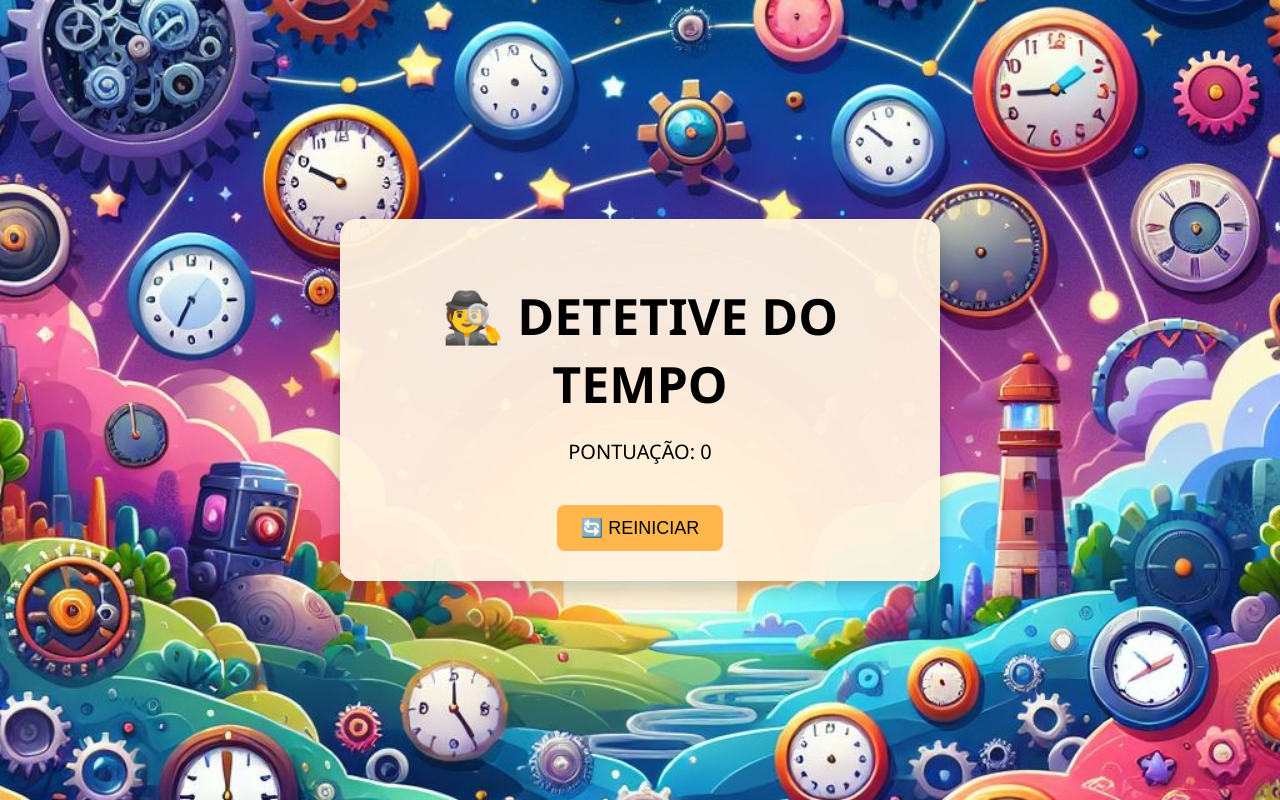
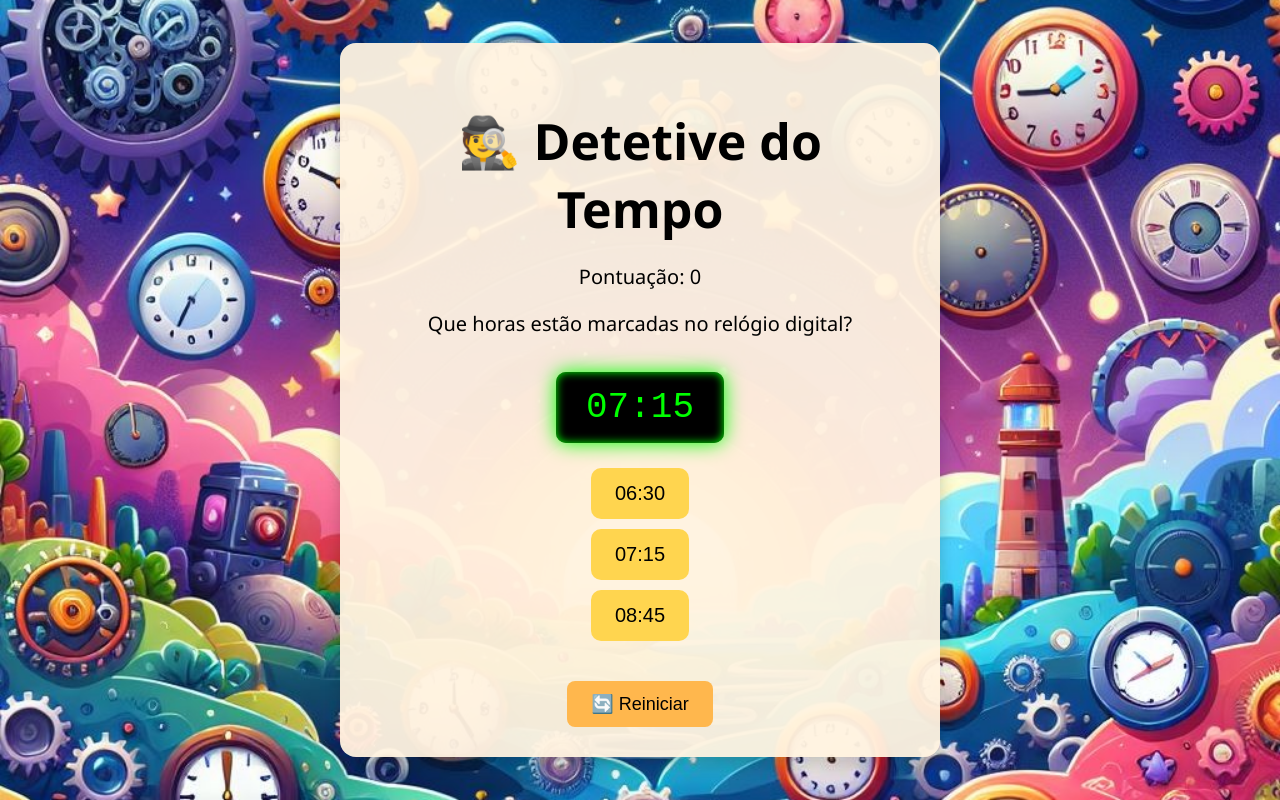
Before and after one commit to projetosef2/tempo, a plain HTML site: page index.html in a window 1280 px wide. Drawn offline with Linux system fonts and the light colour scheme.

Commit message:
Update index.html

```diff
--- a/index.html
+++ b/index.html
@@ -1,248 +1,248 @@
-<!DOCTYPE HTML>
-<HTML LANG="PT-BR">
-<HEAD>
-  <META CHARSET="UTF-8">
-  <META NAME="VIEWPORT" CONTENT="WIDTH=DEVICE-WIDTH, INITIAL-SCALE=1.0">
-  <TITLE>DETETIVE DO TEMPO</TITLE>
-  <STYLE>
+<!DOCTYPE html>
+<html lang="pt-BR">
+<head>
+  <meta charset="UTF-8">
+  <meta name="viewport" content="width=device-width, initial-scale=1.0">
+  <title>Detetive do Tempo</title>
+  <style>
     * {
-      BOX-SIZING: BORDER-BOX;
+      box-sizing: border-box;
     }
-    BODY {
-      FONT-FAMILY: 'SEGOE UI', TAHOMA, GENEVA, VERDANA, SANS-SERIF;
-      BACKGROUND: URL('IMAGE/FUNDO.JPG') NO-REPEAT CENTER CENTER FIXED;
-      BACKGROUND-SIZE: COVER;
-      MARGIN: 0;
-      PADDING: 0;
-      DISPLAY: FLEX;
-      JUSTIFY-CONTENT: CENTER;
-      ALIGN-ITEMS: CENTER;
-      MIN-HEIGHT: 100VH;
-      FONT-SIZE: 20PX;
+    body {
+      font-family: 'Segoe UI', Tahoma, Geneva, Verdana, sans-serif;
+      background: url('image/fundo.jpg') no-repeat center center fixed;
+      background-size: cover;
+      margin: 0;
+      padding: 0;
+      display: flex;
+      justify-content: center;
+      align-items: center;
+      min-height: 100vh;
+      font-size: 20px;
     }
-    .CONTAINER {
-      BACKGROUND-COLOR: RGBA(255, 243, 224, 0.95);
-      BORDER-RADIUS: 16PX;
-      BOX-SHADOW: 0 8PX 16PX RGBA(0,0,0,0.2);
-      MAX-WIDTH: 600PX;
-      WIDTH: 90%;
-      PADDING: 30PX;
-      TEXT-ALIGN: CENTER;
+    .container {
+      background-color: rgba(255, 243, 224, 0.95);
+      border-radius: 16px;
+      box-shadow: 0 8px 16px rgba(0,0,0,0.2);
+      max-width: 600px;
+      width: 90%;
+      padding: 30px;
+      text-align: center;
     }
-    H1 {
-      FONT-SIZE: 2.5EM;
-      MARGIN-BOTTOM: 20PX;
+    h1 {
+      font-size: 2.5em;
+      margin-bottom: 20px;
     }
-    .FASE CANVAS, .FASE IMG {
-      MAX-WIDTH: 100%;
-      HEIGHT: AUTO;
-      MARGIN: 10PX 0;
+    .fase canvas, .fase img {
+      max-width: 100%;
+      height: auto;
+      margin: 10px 0;
     }
-    .FASE {
-      DISPLAY: NONE;
+    .fase {
+      display: none;
     }
-    .VISIVEL {
-      DISPLAY: BLOCK;
+    .visivel {
+      display: block;
     }
-    .OPCAO {
-      DISPLAY: BLOCK;
-      MARGIN: 10PX AUTO;
-      PADDING: 14PX 24PX;
-      BACKGROUND-COLOR: #FFD54F;
-      BORDER: NONE;
-      BORDER-RADIUS: 10PX;
-      FONT-SIZE: 20PX;
-      CURSOR: POINTER;
-      TRANSITION: BACKGROUND-COLOR 0.3S;
+    .opcao {
+      display: block;
+      margin: 10px auto;
+      padding: 14px 24px;
+      background-color: #ffd54f;
+      border: none;
+      border-radius: 10px;
+      font-size: 20px;
+      cursor: pointer;
+      transition: background-color 0.3s;
     }
-    .OPCAO:HOVER {
-      BACKGROUND-COLOR: #FFCA28;
+    .opcao:hover {
+      background-color: #ffca28;
     }
-    #PONTUACAO {
-      FONT-SIZE: 20PX;
-      MARGIN-BOTTOM: 10PX;
+    #pontuacao {
+      font-size: 20px;
+      margin-bottom: 10px;
     }
-    #REINICIAR {
-      MARGIN-TOP: 20PX;
-      PADDING: 12PX 24PX;
-      FONT-SIZE: 18PX;
-      BACKGROUND-COLOR: #FFB74D;
-      BORDER: NONE;
-      BORDER-RADIUS: 8PX;
-      CURSOR: POINTER;
+    #reiniciar {
+      margin-top: 20px;
+      padding: 12px 24px;
+      font-size: 18px;
+      background-color: #ffb74d;
+      border: none;
+      border-radius: 8px;
+      cursor: pointer;
     }
-    #REINICIAR:HOVER {
-      BACKGROUND-COLOR: #FFA726;
+    #reiniciar:hover {
+      background-color: #ffa726;
     }
-    #MENSAGEMFINAL {
-      FONT-SIZE: 1.5EM;
-      FONT-WEIGHT: BOLD;
-      COLOR: #4CAF50;
-      MARGIN-TOP: 20PX;
+    #mensagemFinal {
+      font-size: 1.5em;
+      font-weight: bold;
+      color: #4caf50;
+      margin-top: 20px;
     }
-    .RELOGIO-DIGITAL {
-      DISPLAY: INLINE-BLOCK;
-      BACKGROUND-COLOR: #000;
-      COLOR: #0F0;
-      FONT-FAMILY: 'COURIER NEW', MONOSPACE;
-      FONT-SIZE: 36PX;
-      PADDING: 15PX 30PX;
-      BORDER-RADIUS: 10PX;
-      BOX-SHADOW: INSET 0 0 10PX #0F0, 0 0 20PX #0F0;
-      MARGIN: 15PX AUTO;
+    .relogio-digital {
+      display: inline-block;
+      background-color: #000;
+      color: #0f0;
+      font-family: 'Courier New', monospace;
+      font-size: 36px;
+      padding: 15px 30px;
+      border-radius: 10px;
+      box-shadow: inset 0 0 10px #0f0, 0 0 20px #0f0;
+      margin: 15px auto;
     }
-  </STYLE>
-</HEAD>
-<BODY>
-  <DIV CLASS="CONTAINER">
-    <H1>🕵️ DETETIVE DO TEMPO</H1>
-    <DIV ID="PONTUACAO">PONTUAÇÃO: 0</DIV>
-    <DIV ID="JOGO"></DIV>
-    <DIV ID="MENSAGEMFINAL"></DIV>
-    <BUTTON ID="REINICIAR" ONCLICK="REINICIARJOGO()">🔄 REINICIAR</BUTTON>
-  </DIV>
+  </style>
+</head>
+<body>
+  <div class="container">
+    <h1>🕵️ Detetive do Tempo</h1>
+    <div id="pontuacao">Pontuação: 0</div>
+    <div id="jogo"></div>
+    <div id="mensagemFinal"></div>
+    <button id="reiniciar" onclick="reiniciarJogo()">🔄 Reiniciar</button>
+  </div>
 
-  <AUDIO ID="SOMACERTO" SRC="AUDIOS/ACERTO.MP3"></AUDIO>
-  <AUDIO ID="SOMERRO" SRC="AUDIOS/ERRO.MP3"></AUDIO>
+  <audio id="somAcerto" src="audios/acerto.mp3"></audio>
+  <audio id="somErro" src="audios/erro.mp3"></audio>
 
-  <SCRIPT>
-    CONST FASES = [
-      { PERGUNTA: "QUE HORAS ESTÃO MARCADAS NO RELÓGIO DIGITAL?", TEXTO: "07:15", OPCOES: ["06:30", "07:15", "08:45"], CORRETA: "07:15" },
-      { PERGUNTA: "QUE HORAS ESTÃO MARCADAS NO RELÓGIO ANALÓGICO?", ANALOGICO: "11:30", OPCOES: ["11:30", "10:15", "12:00"], CORRETA: "11:30" },
-      { PERGUNTA: "SE A AULA COMEÇA ÀS 8:00 E TERMINA ÀS 9:00, QUANTO TEMPO DURA?", OPCOES: ["30 MINUTOS", "1 HORA", "2 HORAS"], CORRETA: "1 HORA" },
-      { PERGUNTA: "O LANCHE COMEÇOU ÀS 9:30 E TERMINOU ÀS 10:00. QUANTO TEMPO DUROU?", OPCOES: ["30 MINUTOS", "1 HORA", "15 MINUTOS"], CORRETA: "30 MINUTOS" },
-      { PERGUNTA: "QUE HORAS ESTÃO MARCADAS NO RELÓGIO ANALÓGICO?", ANALOGICO: "09:00", OPCOES: ["08:00", "09:00", "10:00"], CORRETA: "09:00" },
-      { PERGUNTA: "A PEÇA DE TEATRO COMEÇA ÀS 15:00 E TERMINA ÀS 17:00. QUANTO TEMPO DURA?", OPCOES: ["1 HORA", "2 HORAS", "3 HORAS"], CORRETA: "2 HORAS" },
-      { PERGUNTA: "JOÃO COMEÇOU A ESTUDAR ÀS 14:15 E PAROU ÀS 15:15. QUANTO TEMPO ELE ESTUDOU?", OPCOES: ["30 MINUTOS", "45 MINUTOS", "1 HORA"], CORRETA: "1 HORA" },
-      { PERGUNTA: "RELÓGIO ANALÓGICO: QUE HORAS SÃO?", ANALOGICO: "08:45", OPCOES: ["08:30", "08:45", "09:15"], CORRETA: "08:45" },
-      { PERGUNTA: "A ESCOLA ABRE ÀS 07:00 E FECHA ÀS 17:00. QUANTO TEMPO FICA ABERTA?", OPCOES: ["9 HORAS", "10 HORAS", "12 HORAS"], CORRETA: "10 HORAS" },
-      { PERGUNTA: "PEDRO FOI AO PARQUINHO DAS 16:00 ÀS 17:30. QUANTO TEMPO ELE FICOU LÁ?", OPCOES: ["1 HORA", "1 HORA E MEIA", "2 HORAS"], CORRETA: "1 HORA E MEIA" },
-      { PERGUNTA: "QUAL É A RELAÇÃO ENTRE 1 HORA E MINUTOS?", OPCOES: ["30 MINUTOS", "60 MINUTOS", "90 MINUTOS"], CORRETA: "60 MINUTOS" },
-      { PERGUNTA: "O FILME COMEÇOU ÀS 19:00 E TERMINOU ÀS 20:45. QUANTO TEMPO DUROU?", OPCOES: ["1H45", "1H30", "2H"], CORRETA: "1H45" },
-      { PERGUNTA: "QUE HORAS ESTÃO MARCADAS NO RELÓGIO ANALÓGICO?", ANALOGICO: "10:15", OPCOES: ["10:15", "11:15", "09:45"], CORRETA: "10:15" },
-      { PERGUNTA: "SE VOCÊ DORMIR ÀS 21:00 E ACORDAR ÀS 06:00, QUANTAS HORAS DORMIU?", OPCOES: ["8 HORAS", "9 HORAS", "7 HORAS"], CORRETA: "9 HORAS" },
-      { PERGUNTA: "RELACIONE: 2 HORAS TEM QUANTOS MINUTOS?", OPCOES: ["60", "90", "120"], CORRETA: "120" }
+  <script>
+    const fases = [
+      { pergunta: "Que horas estão marcadas no relógio digital?", texto: "07:15", opcoes: ["06:30", "07:15", "08:45"], correta: "07:15" },
+      { pergunta: "Que horas estão marcadas no relógio analógico?", analogico: "11:30", opcoes: ["11:30", "10:15", "12:00"], correta: "11:30" },
+      { pergunta: "Se a aula começa às 8:00 e termina às 9:00, quanto tempo dura?", opcoes: ["30 minutos", "1 hora", "2 horas"], correta: "1 hora" },
+      { pergunta: "O lanche começou às 9:30 e terminou às 10:00. Quanto tempo durou?", opcoes: ["30 minutos", "1 hora", "15 minutos"], correta: "30 minutos" },
+      { pergunta: "Que horas estão marcadas no relógio analógico?", analogico: "09:00", opcoes: ["08:00", "09:00", "10:00"], correta: "09:00" },
+      { pergunta: "A peça de teatro começa às 15:00 e termina às 17:00. Quanto tempo dura?", opcoes: ["1 hora", "2 horas", "3 horas"], correta: "2 horas" },
+      { pergunta: "João começou a estudar às 14:15 e parou às 15:15. Quanto tempo ele estudou?", opcoes: ["30 minutos", "45 minutos", "1 hora"], correta: "1 hora" },
+      { pergunta: "Relógio analógico: que horas são?", analogico: "08:45", opcoes: ["08:30", "08:45", "09:15"], correta: "08:45" },
+      { pergunta: "A escola abre às 07:00 e fecha às 17:00. Quanto tempo fica aberta?", opcoes: ["9 horas", "10 horas", "12 horas"], correta: "10 horas" },
+      { pergunta: "Pedro foi ao parquinho das 16:00 às 17:30. Quanto tempo ele ficou lá?", opcoes: ["1 hora", "1 hora e meia", "2 horas"], correta: "1 hora e meia" },
+      { pergunta: "Qual é a relação entre 1 hora e minutos?", opcoes: ["30 minutos", "60 minutos", "90 minutos"], correta: "60 minutos" },
+      { pergunta: "O filme começou às 19:00 e terminou às 20:45. Quanto tempo durou?", opcoes: ["1h45", "1h30", "2h"], correta: "1h45" },
+      { pergunta: "Que horas estão marcadas no relógio analógico?", analogico: "10:15", opcoes: ["10:15", "11:15", "09:45"], correta: "10:15" },
+      { pergunta: "Se você dormir às 21:00 e acordar às 06:00, quantas horas dormiu?", opcoes: ["8 horas", "9 horas", "7 horas"], correta: "9 horas" },
+      { pergunta: "Relacione: 2 horas tem quantos minutos?", opcoes: ["60", "90", "120"], correta: "120" }
     ];
 
-    CONST JOGO = DOCUMENT.GETELEMENTBYID("JOGO");
-    CONST SOMACERTO = DOCUMENT.GETELEMENTBYID("SOMACERTO");
-    CONST SOMERRO = DOCUMENT.GETELEMENTBYID("SOMERRO");
-    CONST PONTUACAOEL = DOCUMENT.GETELEMENTBYID("PONTUACAO");
-    CONST MENSAGEMFINALEL = DOCUMENT.GETELEMENTBYID("MENSAGEMFINAL");
+    const jogo = document.getElementById("jogo");
+    const somAcerto = document.getElementById("somAcerto");
+    const somErro = document.getElementById("somErro");
+    const pontuacaoEl = document.getElementById("pontuacao");
+    const mensagemFinalEl = document.getElementById("mensagemFinal");
 
-    LET FASEATUAL = 0;
-    LET PONTUACAO = 0;
+    let faseAtual = 0;
+    let pontuacao = 0;
 
-    FUNCTION DESENHARRELOGIO(HORAS, MINUTOS) {
-      CONST CANVAS = DOCUMENT.CREATEELEMENT("CANVAS");
-      CANVAS.WIDTH = 200;
-      CANVAS.HEIGHT = 200;
-      CONST CTX = CANVAS.GETCONTEXT("2D");
+    function desenharRelogio(horas, minutos) {
+      const canvas = document.createElement("canvas");
+      canvas.width = 200;
+      canvas.height = 200;
+      const ctx = canvas.getContext("2d");
 
-      CONST CX = 100;
-      CONST CY = 100;
-      CONST RAIO = 90;
+      const cx = 100;
+      const cy = 100;
+      const raio = 90;
 
-      CTX.CLEARRECT(0, 0, 200, 200);
-      CTX.BEGINPATH();
-      CTX.ARC(CX, CY, RAIO, 0, 2 * MATH.PI);
-      CTX.STROKE();
+      ctx.clearRect(0, 0, 200, 200);
+      ctx.beginPath();
+      ctx.arc(cx, cy, raio, 0, 2 * Math.PI);
+      ctx.stroke();
 
-      CTX.FONT = "20PX ARIAL";
-      CTX.TEXTALIGN = "CENTER";
-      CTX.TEXTBASELINE = "MIDDLE";
-      FOR (LET I = 1; I <= 12; I++) {
-        CONST ANG = (I - 3) * (MATH.PI * 2) / 12;
-        CTX.FILLTEXT(I, CX + MATH.COS(ANG) * 70, CY + MATH.SIN(ANG) * 70);
+      ctx.font = "20px Arial";
+      ctx.textAlign = "center";
+      ctx.textBaseline = "middle";
+      for (let i = 1; i <= 12; i++) {
+        const ang = (i - 3) * (Math.PI * 2) / 12;
+        ctx.fillText(i, cx + Math.cos(ang) * 70, cy + Math.sin(ang) * 70);
       }
 
-      CONST ANGULOHORA = ((HORAS % 12) + MINUTOS / 60) * (MATH.PI * 2) / 12 - MATH.PI / 2;
-      CONST ANGULOMIN = MINUTOS * (MATH.PI * 2) / 60 - MATH.PI / 2;
+      const anguloHora = ((horas % 12) + minutos / 60) * (Math.PI * 2) / 12 - Math.PI / 2;
+      const anguloMin = minutos * (Math.PI * 2) / 60 - Math.PI / 2;
 
-      // PONTEIRO DAS HORAS (MENOR)
-      CTX.BEGINPATH();
-      CTX.MOVETO(CX, CY);
-      CTX.LINETO(CX + MATH.COS(ANGULOHORA) * 40, CY + MATH.SIN(ANGULOHORA) * 40);
-      CTX.LINEWIDTH = 4;
-      CTX.STROKE();
+      // Ponteiro das horas (menor)
+      ctx.beginPath();
+      ctx.moveTo(cx, cy);
+      ctx.lineTo(cx + Math.cos(anguloHora) * 40, cy + Math.sin(anguloHora) * 40);
+      ctx.lineWidth = 4;
+      ctx.stroke();
 
-      // PONTEIRO DOS MINUTOS (MAIOR)
-      CTX.BEGINPATH();
-      CTX.MOVETO(CX, CY);
-      CTX.LINETO(CX + MATH.COS(ANGULOMIN) * 70, CY + MATH.SIN(ANGULOMIN) * 70);
-      CTX.LINEWIDTH = 2;
-      CTX.STROKE();
+      // Ponteiro dos minutos (maior)
+      ctx.beginPath();
+      ctx.moveTo(cx, cy);
+      ctx.lineTo(cx + Math.cos(anguloMin) * 70, cy + Math.sin(anguloMin) * 70);
+      ctx.lineWidth = 2;
+      ctx.stroke();
 
-      RETURN CANVAS;
+      return canvas;
     }
 
-    FUNCTION MOSTRARFASE() {
-      JOGO.INNERHTML = "";
-      MENSAGEMFINALEL.TEXTCONTENT = "";
-      CONST FASE = FASES[FASEATUAL];
-      CONST DIV = DOCUMENT.CREATEELEMENT("DIV");
-      DIV.CLASSNAME = "FASE VISIVEL";
+    function mostrarFase() {
+      jogo.innerHTML = "";
+      mensagemFinalEl.textContent = "";
+      const fase = fases[faseAtual];
+      const div = document.createElement("div");
+      div.className = "fase visivel";
 
-      CONST P = DOCUMENT.CREATEELEMENT("P");
-      P.INNERTEXT = FASE.PERGUNTA;
-      DIV.APPENDCHILD(P);
+      const p = document.createElement("p");
+      p.innerText = fase.pergunta;
+      div.appendChild(p);
 
-      IF (FASE.TEXTO) {
-        CONST RELOGIODIGITAL = DOCUMENT.CREATEELEMENT("DIV");
-        RELOGIODIGITAL.CLASSNAME = "RELOGIO-DIGITAL";
-        RELOGIODIGITAL.TEXTCONTENT = FASE.TEXTO;
-        DIV.APPENDCHILD(RELOGIODIGITAL);
+      if (fase.texto) {
+        const relogioDigital = document.createElement("div");
+        relogioDigital.className = "relogio-digital";
+        relogioDigital.textContent = fase.texto;
+        div.appendChild(relogioDigital);
       }
 
-      IF (FASE.ANALOGICO) {
-        CONST [H, M] = FASE.ANALOGICO.SPLIT(":").MAP(NUMBER);
-        CONST RELOGIO = DESENHARRELOGIO(H, M);
-        DIV.APPENDCHILD(RELOGIO);
+      if (fase.analogico) {
+        const [h, m] = fase.analogico.split(":").map(Number);
+        const relogio = desenharRelogio(h, m);
+        div.appendChild(relogio);
       }
 
-      FASE.OPCOES.FOREACH(OPCAO => {
-        CONST BTN = DOCUMENT.CREATEELEMENT("BUTTON");
-        BTN.CLASSNAME = "OPCAO";
-        BTN.INNERTEXT = OPCAO;
-        BTN.ONCLICK = () => VERIFICARRESPOSTA(OPCAO);
-        DIV.APPENDCHILD(BTN);
+      fase.opcoes.forEach(opcao => {
+        const btn = document.createElement("button");
+        btn.className = "opcao";
+        btn.innerText = opcao;
+        btn.onclick = () => verificarResposta(opcao);
+        div.appendChild(btn);
       });
 
-      JOGO.APPENDCHILD(DIV);
+      jogo.appendChild(div);
     }
 
-    FUNCTION VERIFICARRESPOSTA(RESPOSTA) {
-      CONST FASE = FASES[FASEATUAL];
-      IF (RESPOSTA === FASE.CORRETA) {
-        SOMACERTO.PLAY();
-        PONTUACAO += 10;
-        FASEATUAL++;
-        ATUALIZARPONTUACAO();
-        IF (FASEATUAL < FASES.LENGTH) {
-          SETTIMEOUT(MOSTRARFASE, 1000);
-        } ELSE {
-          MENSAGEMFINALEL.TEXTCONTENT = "🎉 PARABÉNS! VOCÊ CONCLUIU TODAS AS FASES!";
+    function verificarResposta(resposta) {
+      const fase = fases[faseAtual];
+      if (resposta === fase.correta) {
+        somAcerto.play();
+        pontuacao += 10;
+        faseAtual++;
+        atualizarPontuacao();
+        if (faseAtual < fases.length) {
+          setTimeout(mostrarFase, 1000);
+        } else {
+          mensagemFinalEl.textContent = "🎉 Parabéns! Você concluiu todas as fases!";
         }
-      } ELSE {
-        SOMERRO.PLAY();
-        PONTUACAO = MATH.MAX(0, PONTUACAO - 5);
-        ATUALIZARPONTUACAO();
-        SETTIMEOUT(() => ALERT("OPS! TENTE NOVAMENTE!"), 300);
+      } else {
+        somErro.play();
+        pontuacao = Math.max(0, pontuacao - 5);
+        atualizarPontuacao();
+        setTimeout(() => alert("Ops! Tente novamente!"), 300);
       }
     }
 
-    FUNCTION ATUALIZARPONTUACAO() {
-      PONTUACAOEL.TEXTCONTENT = `PONTUAÇÃO: ${PONTUACAO}`;
+    function atualizarPontuacao() {
+      pontuacaoEl.textContent = `Pontuação: ${pontuacao}`;
     }
 
-    FUNCTION REINICIARJOGO() {
-      FASEATUAL = 0;
-      PONTUACAO = 0;
-      ATUALIZARPONTUACAO();
-      MOSTRARFASE();
+    function reiniciarJogo() {
+      faseAtual = 0;
+      pontuacao = 0;
+      atualizarPontuacao();
+      mostrarFase();
     }
 
-    MOSTRARFASE();
-  </SCRIPT>
-</BODY>
-</HTML>
+    mostrarFase();
+  </script>
+</body>
+</html>
```
